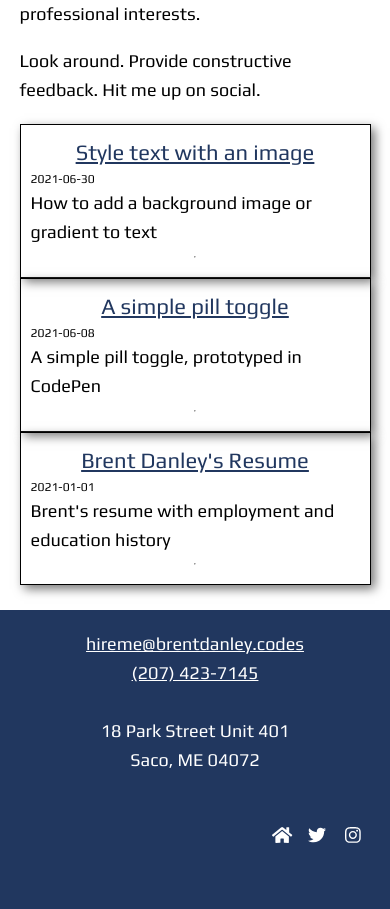
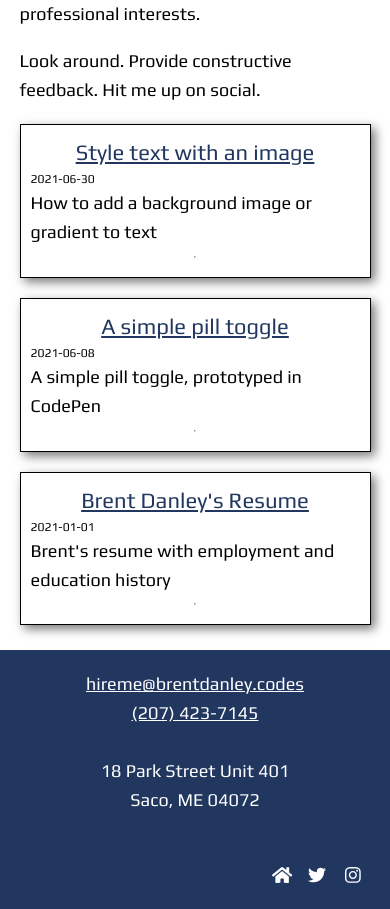
Before and after one commit to brentdanley/codes, a Next.js app: page / in a window 390 px wide. Shown: the part 1020-1929 px from the top of the page. Built offline with nearby package versions, Linux system fonts and the light colour scheme.

Commit message:
Makes cards on homepage display grid.

```diff
--- a/styles/utils.module.css
+++ b/styles/utils.module.css
@@ -12,8 +12,22 @@
     list-style: none;
     padding: 0;
     margin: 0;
+    display: grid;
+    grid-template-columns: repeat(3, 1fr);
+    gap: 20px;
   }
 
+  @media (max-width: 800px) {
+    .list {
+      grid-template-columns: repeat(2, 1fr);
+    }
+  }
+
+  @media (max-width: 600px) {
+    .list {
+      grid-template-columns: 1fr;
+    }
+  }
   .listItem {
     margin: 0 0 1.25rem;
   }
```
